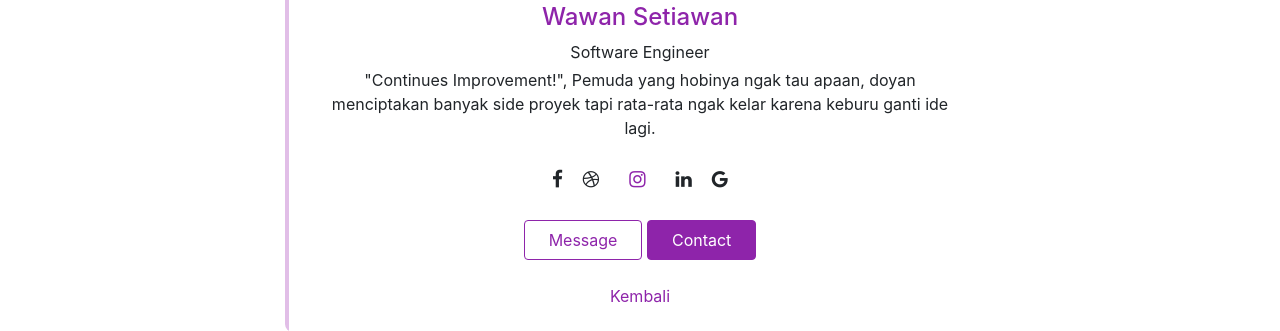
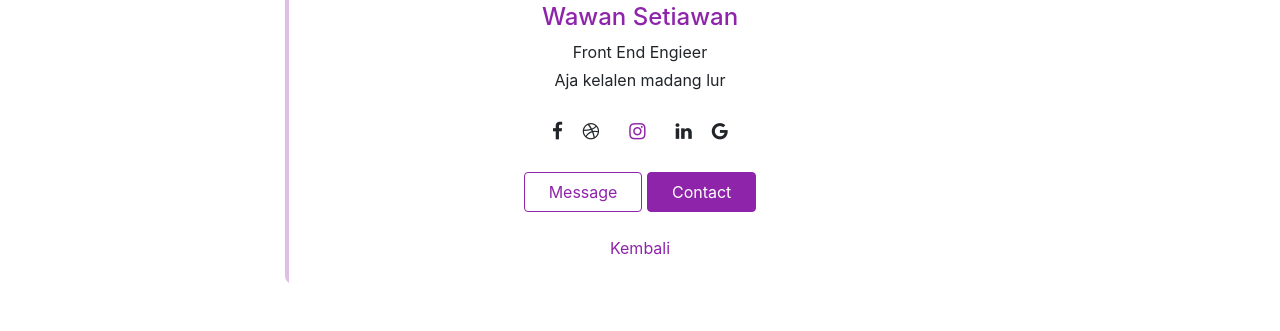
Before and after one commit to abui-am/friday-release-challenge, a plain HTML site: page pages/team-3/Wawan.html in a window 1280 px wide. Shown: the part 577-908 px from the top of the page. Drawn offline with nearby package versions, Linux system fonts and the light colour scheme.

Commit message:
ubah quote

```diff
--- a/pages/team-3/Wawan.html
+++ b/pages/team-3/Wawan.html
@@ -84,13 +84,11 @@
                   >Pro</span
                 >
                 <h4 class="mt-2">Wawan Setiawan</h4>
-                <span class="mb-2">Software Engineer</span>
+                <span class="mb-2">Front End Engieer</span>
 
                 <div class="px-4 mt-1">
                   <p>
-                    "Continues Improvement!", Pemuda yang hobinya ngak tau
-                    apaan, doyan menciptakan banyak side proyek tapi rata-rata
-                    ngak kelar karena keburu ganti ide lagi.
+                    Aja kelalen madang lur
                   </p>
                 </div>
 
```
